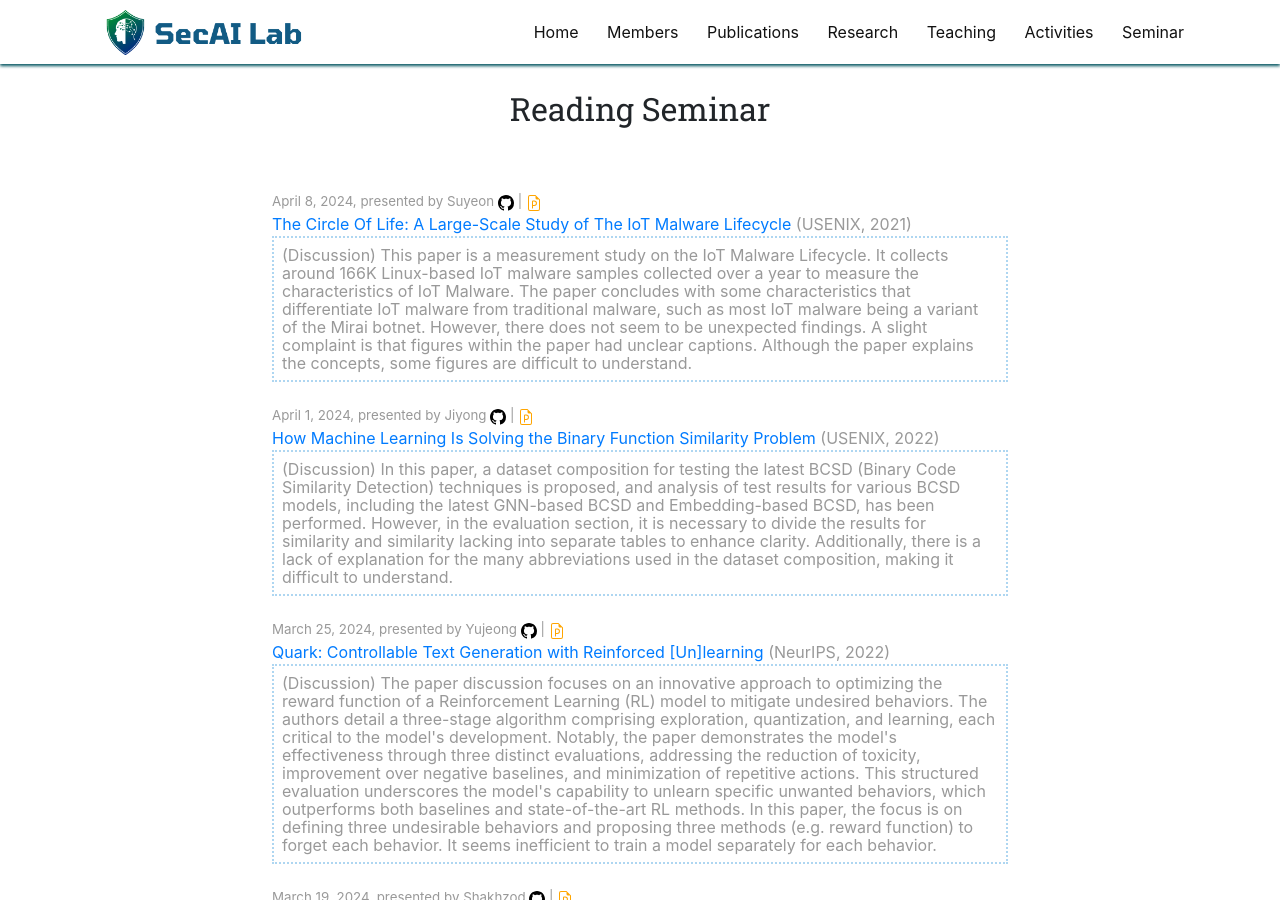
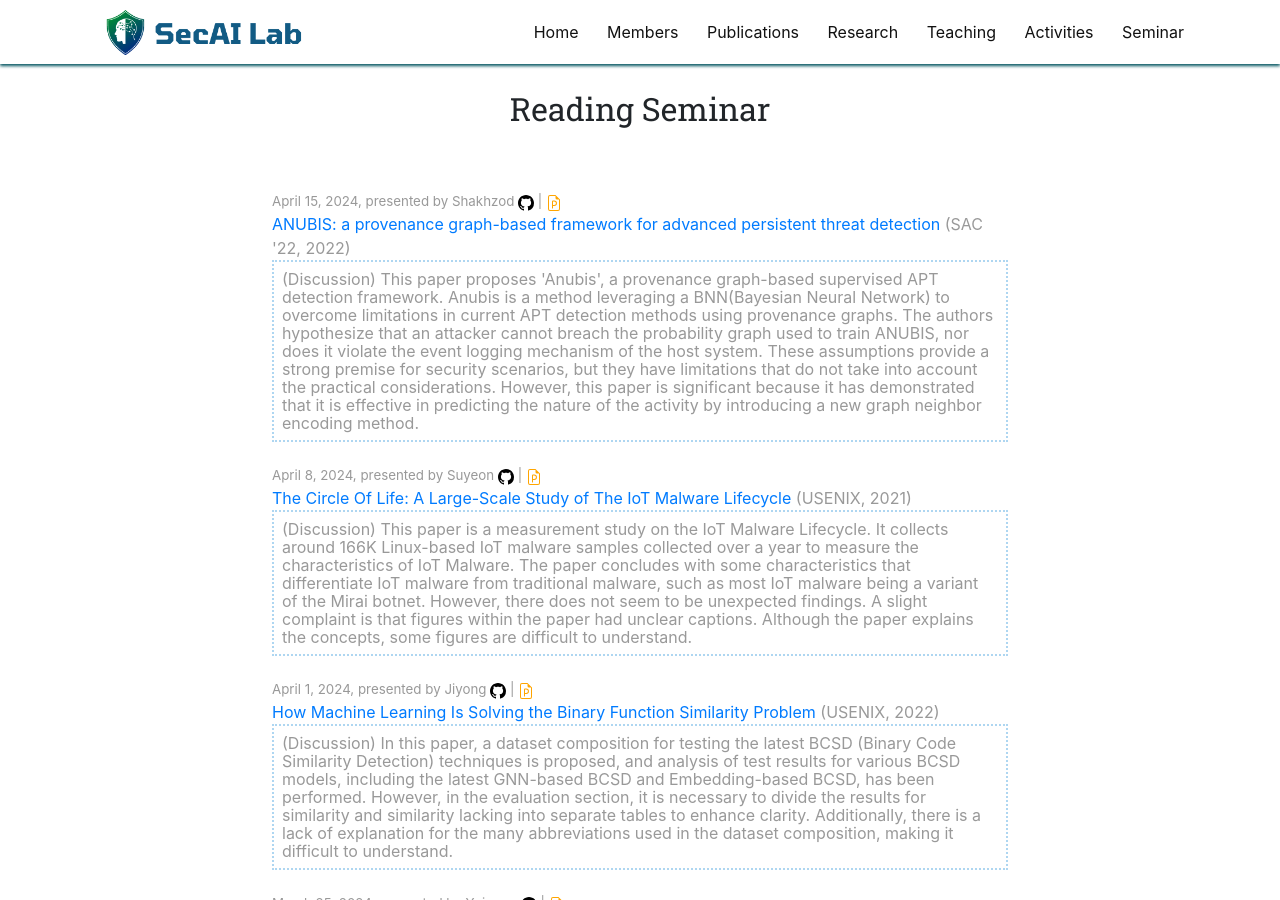
Before and after one commit to SecAI-Lab/secai-lab.github.io, a Jekyll site: the page built from pages/seminar.md, in a window 1280 px wide and 900 px high. Built offline with Jekyll 4.4.1, drawn with Linux system fonts in a browser that asks for light colours; nearby versions of some CDN libraries.

Commit message:
Update readings.yml

```diff
--- a/_data/readings.yml
+++ b/_data/readings.yml
@@ -1,3 +1,16 @@
+- title: "ANUBIS: a provenance graph-based framework for advanced persistent threat detection"
+  link: "https://dl.acm.org/doi/abs/10.1145/3477314.3507097"
+  ppt_link: "https://docs.google.com/presentation/d/1HbiVu05FGPdXl_mRfIeUiZjFIEBwC9uDd9jaiEAOF40/edit?usp=sharing"
+  code_link: ""
+  presenter: Shakhzod
+  conference: SAC '22
+  date: 2024.04.15
+  pub_year: 2022
+  discussion: "(Discussion) This paper proposes 'Anubis', a provenance graph-based supervised APT detection framework. Anubis is a method leveraging a BNN(Bayesian Neural Network) to overcome limitations in current APT detection methods using provenance graphs.
+  The authors hypothesize that an attacker cannot breach the probability graph used to train ANUBIS, nor does it violate the event logging mechanism of the host system.
+  These assumptions provide a strong premise for security scenarios, but they have limitations that do not take into account the practical considerations.
+  However, this paper is significant because it has demonstrated that it is effective in predicting the nature of the activity by introducing a new graph neighbor encoding method."
+
 - title: "The Circle Of Life: A Large-Scale Study of The IoT Malware Lifecycle"
   link: "https://www.usenix.org/system/files/sec21fall-alrawi-circle.pdf"
   ppt_link: "https://drive.google.com/file/d/1NGZ63h-rqPJo0bwrYvog_ti1cohR3hc0/view?usp=drive_link"
@@ -7,7 +20,6 @@
   date: 2024.04.08
   pub_year: 2021
   discussion: "(Discussion) This paper is a measurement study on the IoT Malware Lifecycle. It collects around 166K Linux-based IoT malware samples collected over a year to measure the characteristics of IoT Malware. The paper concludes with some characteristics that differentiate IoT malware from traditional malware, such as most IoT malware being a variant of the Mirai botnet. However, there does not seem to be unexpected findings. A slight complaint is that figures within the paper had unclear captions. Although the paper explains the concepts, some figures are difficult to understand."
-
 
 - title: "How Machine Learning Is Solving the Binary Function Similarity Problem"
   link: "https://www.usenix.org/conference/usenixsecurity22/presentation/marcelli"
```
